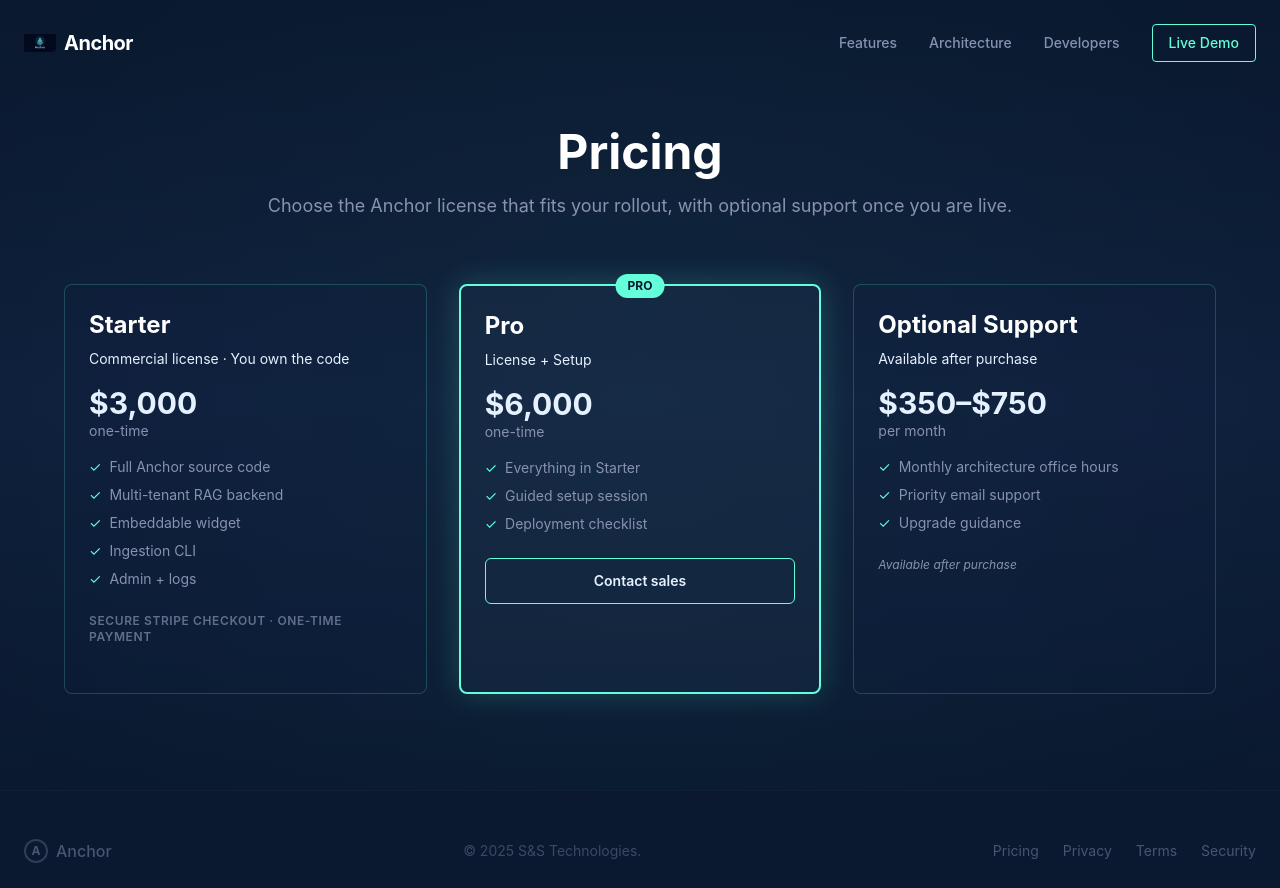
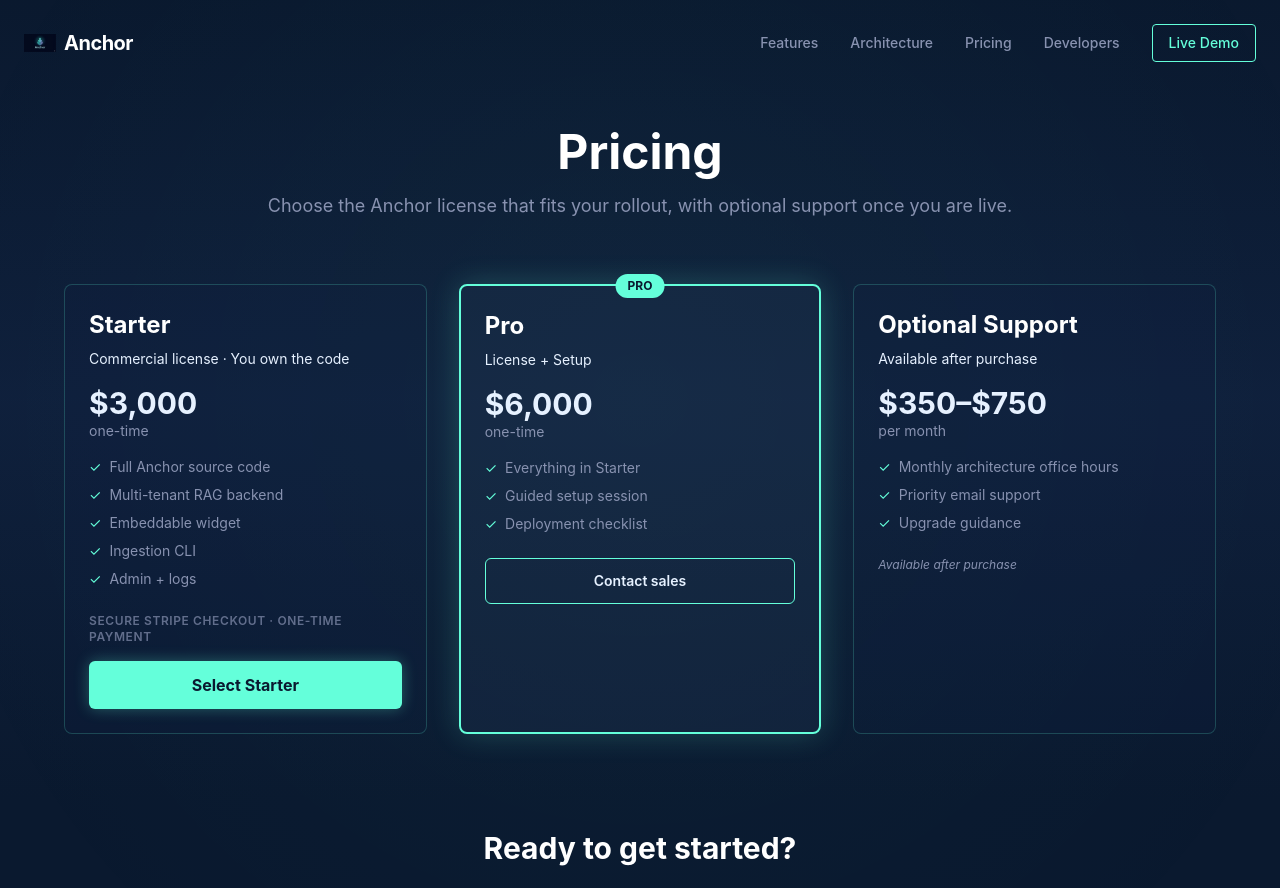
Before and after one commit to asands24/Anchor-Site, a React (Vite) app: page /pricing in a window 1280 px wide. Shown: the top 888 px of the page. Built offline with nearby package versions, Linux system fonts and the light colour scheme.

Commit message:
stripe embed format fix

```diff
--- a/src/components/Navbar.tsx
+++ b/src/components/Navbar.tsx
@@ -44,6 +44,7 @@
         <div className="hidden md:flex items-center gap-8">
           <button onClick={() => handleNavigation('features')} className="text-anchor-slate hover:text-anchor-blue-500 transition-colors text-sm font-medium">Features</button>
           <button onClick={() => handleNavigation('architecture')} className="text-anchor-slate hover:text-anchor-blue-500 transition-colors text-sm font-medium">Architecture</button>
+          <button onClick={() => navigate('/pricing')} className="text-anchor-slate hover:text-anchor-blue-500 transition-colors text-sm font-medium">Pricing</button>
           <button onClick={() => handleNavigation('developers')} className="text-anchor-slate hover:text-anchor-blue-500 transition-colors text-sm font-medium">Developers</button>
           <button
             onClick={() => handleNavigation('demo')}
--- a/src/pages/Pricing.tsx
+++ b/src/pages/Pricing.tsx
@@ -60,12 +60,12 @@
               <div className="text-xs uppercase tracking-wider text-anchor-slate/70 font-semibold mb-4">
                 Secure Stripe checkout · One-time payment
               </div>
-              <div className="flex justify-center mt-6">
-                <StripeBuyButton
-                  buyButtonId="buy_btn_1SiF8ILhXfCYKUjG05KM0PGv"
-                  publishableKey="pk_live_51SEMaSLhXfCYKUjGviRI3uGsT77f9hId1YosRqLFn6Fd3FP9oXWpw1EtJQWvreozA5D9GwvIsinhZJwLEVWO1F1J00gUW1whL2"
-                />
-              </div>
+              <button
+                onClick={() => document.getElementById('checkout')?.scrollIntoView({ behavior: 'smooth' })}
+                className="w-full py-3 rounded-md bg-anchor-blue-500 text-anchor-blue-900 font-bold hover:bg-anchor-blue-400 transition-all shadow-[0_0_15px_rgba(100,255,218,0.3)] hover:shadow-[0_0_25px_rgba(100,255,218,0.5)]"
+              >
+                Select Starter
+              </button>
             </div>
 
             <div className="bg-anchor-blue-700/30 border-2 border-anchor-blue-500 rounded-lg p-6 text-left relative shadow-[0_0_30px_rgba(100,255,218,0.2)]">
@@ -127,9 +127,22 @@
               </p>
             </div>
           </div>
+
+          <div id="checkout" className="max-w-3xl mx-auto mt-24 text-center">
+            <h2 className="text-3xl font-bold text-white mb-6">Ready to get started?</h2>
+            <div className="bg-anchor-blue-800/20 border border-anchor-blue-500/20 rounded-lg p-8 inline-block">
+              <p className="text-anchor-slate mb-6">
+                Complete your purchase securely via Stripe.
+              </p>
+              <StripeBuyButton
+                buyButtonId="buy_btn_1SiF8ILhXfCYKUjG05KM0PGv"
+                publishableKey="pk_live_51SEMaSLhXfCYKUjGviRI3uGsT77f9hId1YosRqLFn6Fd3FP9oXWpw1EtJQWvreozA5D9GwvIsinhZJwLEVWO1F1J00gUW1whL2"
+              />
+            </div>
+          </div>
         </div>
       </section>
       <Footer />
-    </OceanShell>
+    </OceanShell >
   );
 };
```
Also changed, not shown: 1 other file (tests, documents, lock files or other folders).
